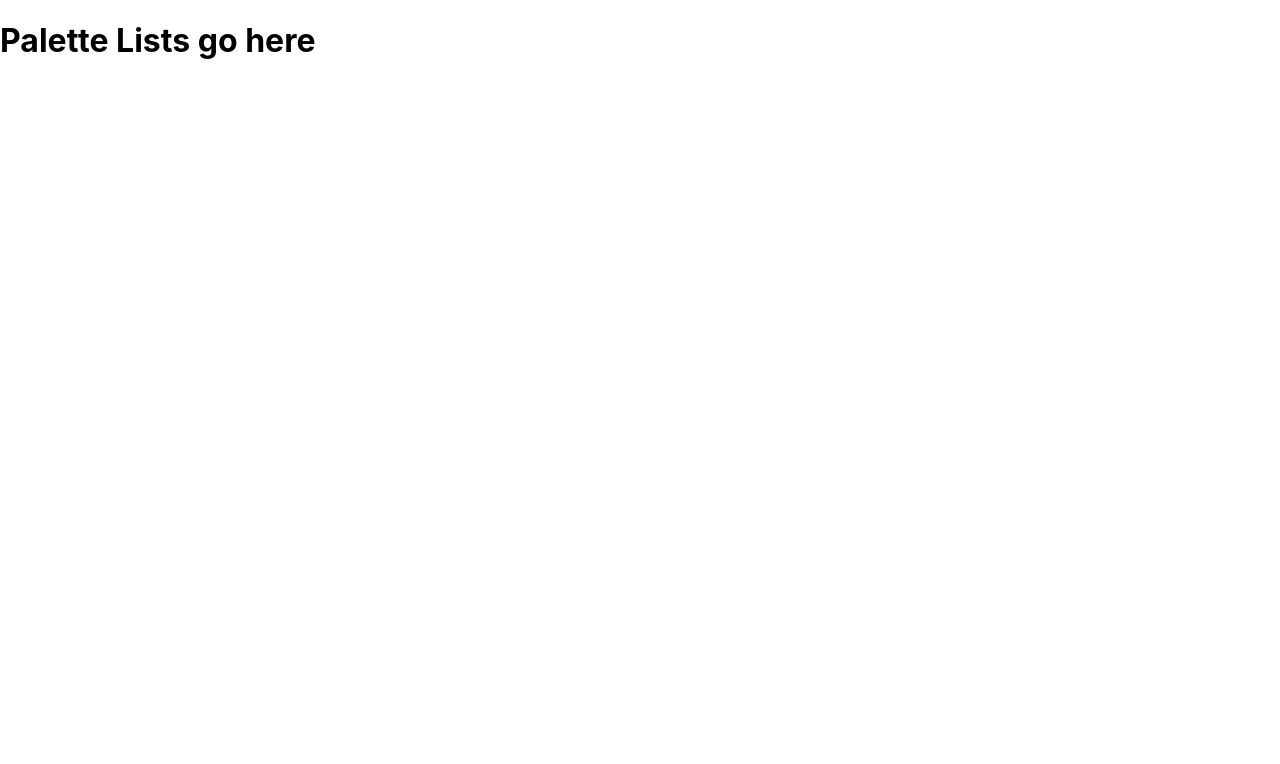
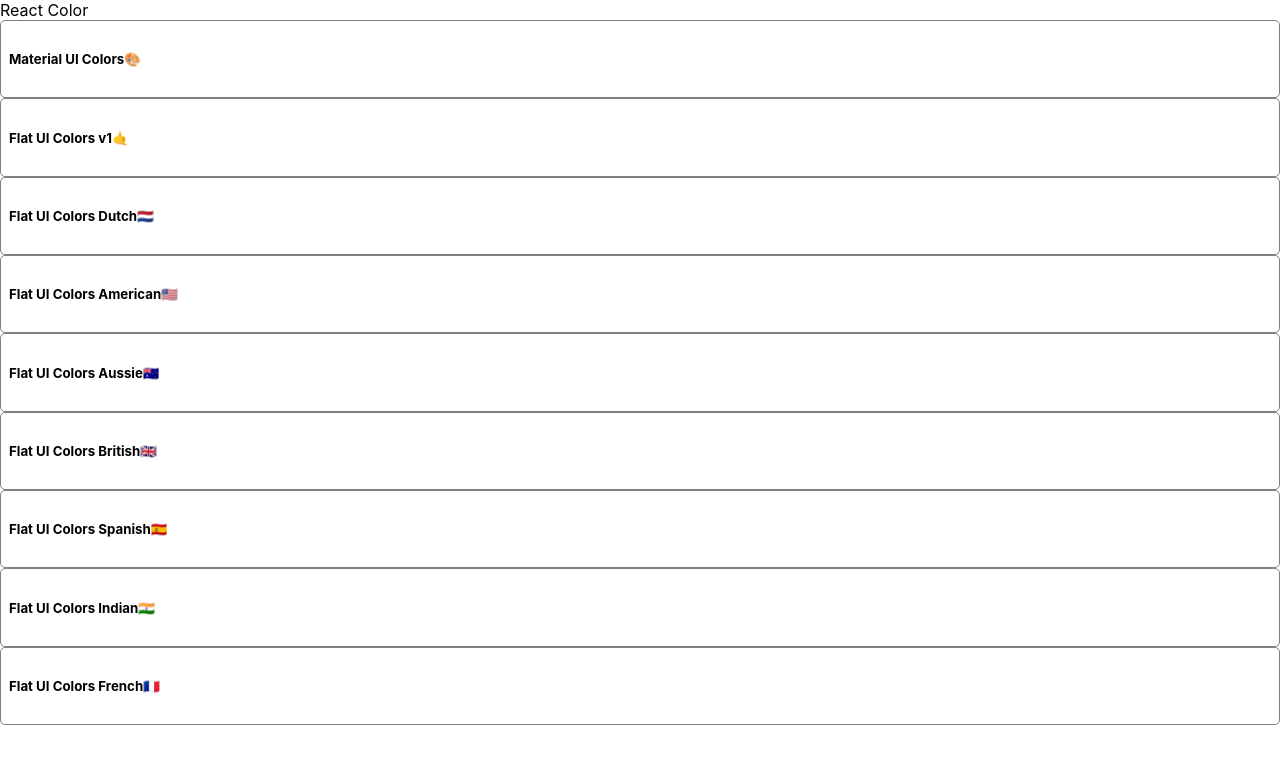
Before and after one commit to tricaodo/Color-Palette-App, a React (Create React App) app: page / in a window 1280 px wide. Shown: the top 764 px of the page. Built offline with nearby package versions, Linux system fonts and the light colour scheme.

Commit message:
added mini palette

```diff
--- a/package.json
+++ b/package.json
@@ -5,6 +5,7 @@
   "dependencies": {
     "@material-ui/core": "^4.9.0",
     "@material-ui/icons": "^4.5.1",
+    "@material-ui/styles": "^4.9.0",
     "@testing-library/jest-dom": "^4.2.4",
     "@testing-library/react": "^9.3.2",
     "@testing-library/user-event": "^7.1.2",
--- a/src/App.js
+++ b/src/App.js
@@ -3,6 +3,8 @@
 import seedColors from "./seedColors";
 import { generatePalette } from "./colorHelpers";
 import { Switch, Route } from "react-router-dom";
+import PaletteList from "./PaletteList";
+import MiniPalette from "./MiniPalette";
 
 function findPalette(id) {
   return seedColors.find(palette => {
@@ -14,7 +16,11 @@
   return (
     <div>
       <Switch>
-        <Route exact path="/" render={() => <h1>Palette Lists go here</h1>} />
+        <Route
+          exact
+          path="/"
+          render={() => <PaletteList palettes={seedColors} />}
+        />
         <Route
           exact
           path="/palette/:id"
--- /dev/null
+++ b/src/MiniPalette.js
@@ -0,0 +1,30 @@
+import React from "react";
+import { withStyles } from "@material-ui/styles";
+const style = {
+  root: {
+      display: "flex",
+      borderRadius: "5px",
+      border: "1px solid grey",
+      padding: "0.5rem",
+      "&:hover": {
+          cursor: "pointer"
+      }
+  },
+  colors: {},
+  title: {},
+  emoji: {}
+};
+function miniPalette(props) {
+  const { classes, paletteName, emoji } = props;
+  return (
+    <div className={classes.root}>
+      <div className={classes.colors}></div>
+      <h5 className={classes.title}>
+        {paletteName}
+        <span className={classes.emoji}>{emoji}</span>
+      </h5>
+    </div>
+  );
+}
+
+export default withStyles(style)(miniPalette);
--- a/src/Navbar.js
+++ b/src/Navbar.js
@@ -1,4 +1,5 @@
 import React, { Component } from "react";
+import {Link} from "react-router-dom";
 import Slider from "rc-slider";
 import "rc-slider/assets/index.css";
 import Select from "@material-ui/core/Select";
@@ -30,7 +31,7 @@
     return (
       <header className="Navbar">
         <div className="logo">
-          <a href="#">reactcolorpicker</a>
+          <Link to="/">reactcolorpicker</Link>
         </div>
         <div className="slider-container">
           <span>Level: {level}</span>
--- /dev/null
+++ b/src/PaletteList.js
@@ -0,0 +1,28 @@
+import React, { Component } from "react";
+import MiniPalette from "./MiniPalette";
+import { withStyles } from "@material-ui/styles";
+const styles = {
+  root: {backgroundColor: "white"},
+  container: {backgroundColor: "white"},
+  title: {backgroundColor: "white"},
+  palettes: {backgroundColor: "white"}
+};
+class PaletteList extends Component {
+
+  render() {
+    const { palettes, classes } = this.props;
+    return (
+      <div className={classes.root}>
+      <div className={classes.container}>
+        <nav className={classes.title}>React Color</nav>
+        <div className={classes.palettes}>
+          {palettes.map(palette => (
+            <MiniPalette {...palette} />
+          ))}
+        </div>
+      </div>
+    </div>
+    );
+  }
+}
+export default withStyles(styles)(PaletteList);
```
Also changed, not shown: 1 other file (tests, documents, lock files or other folders).
